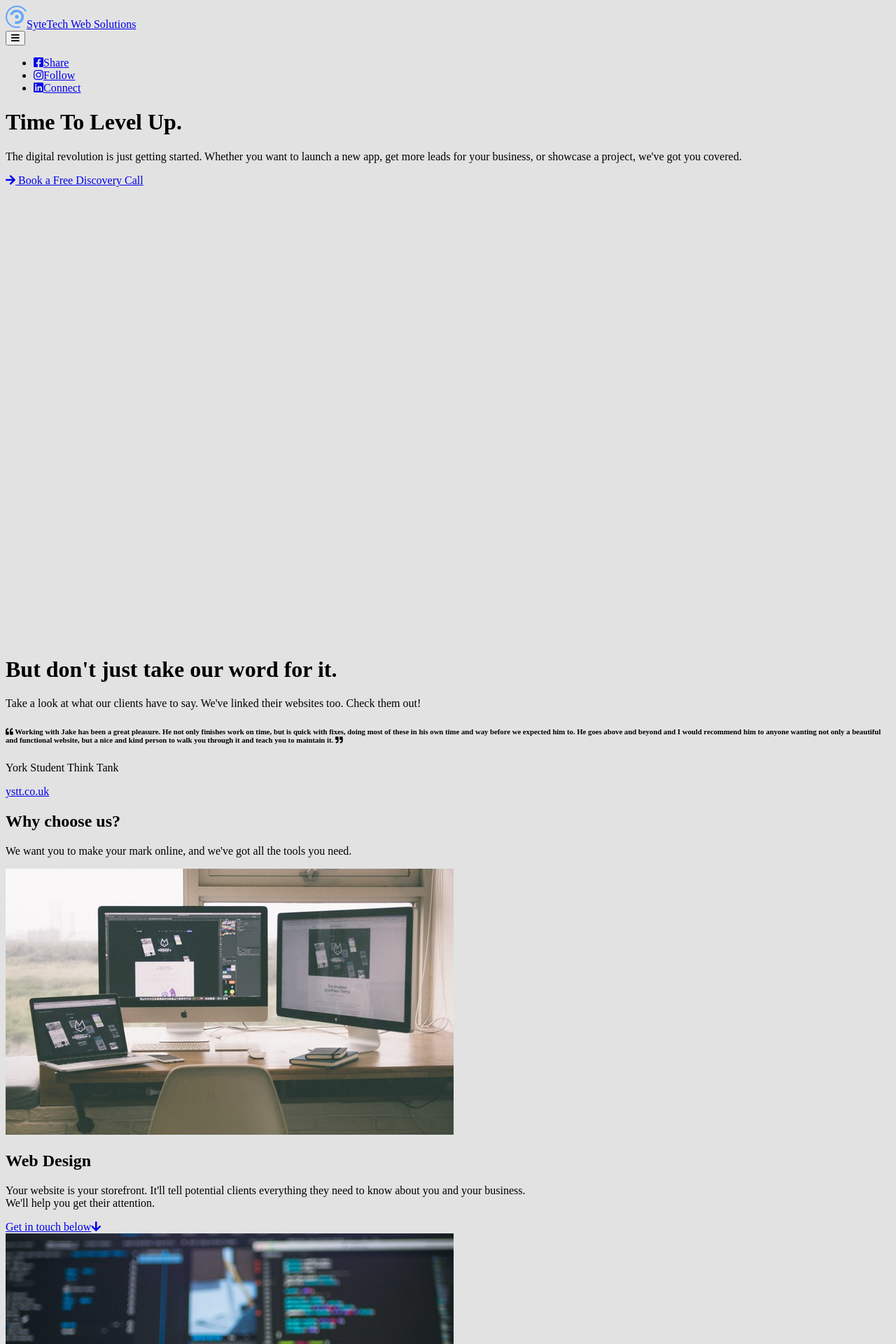
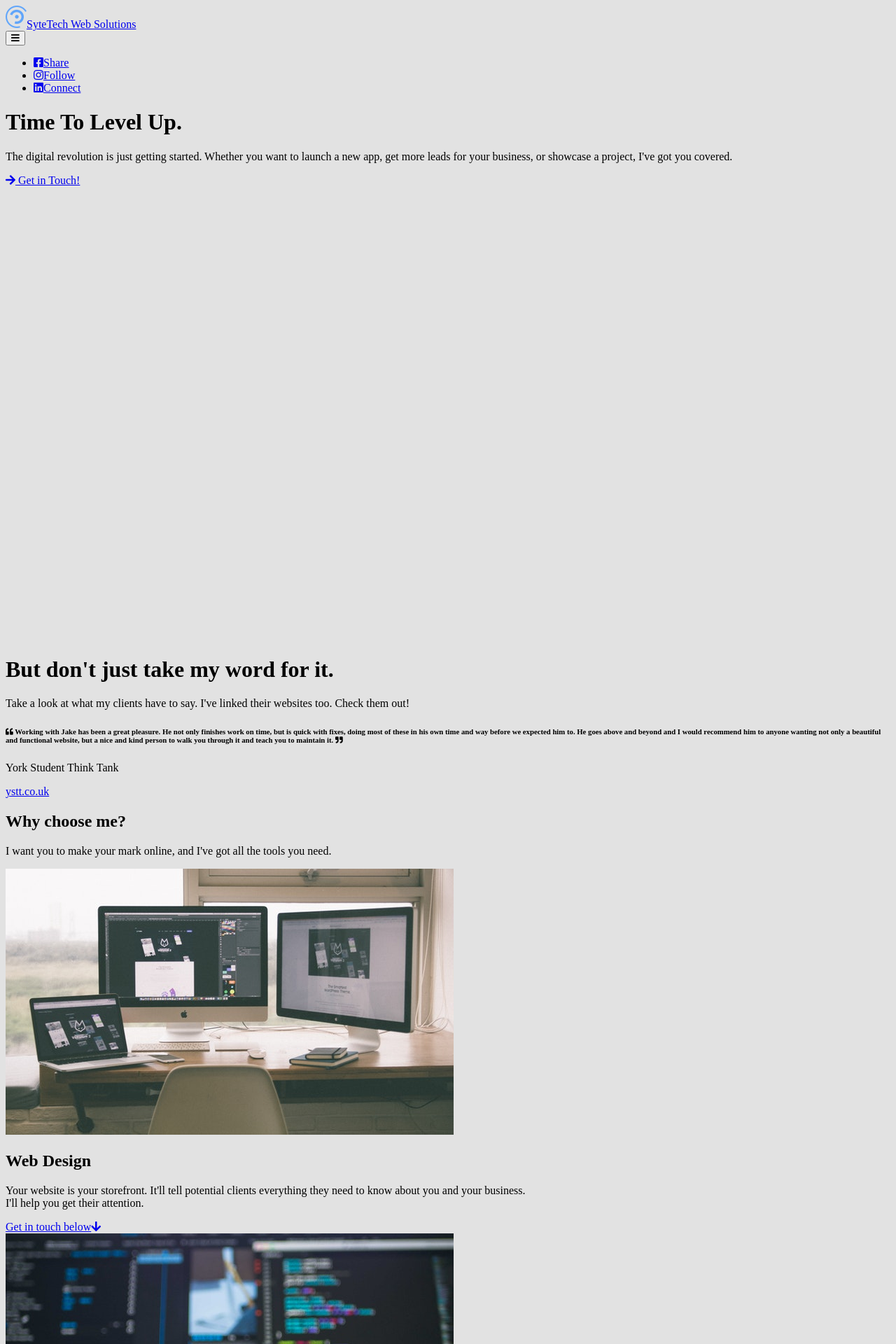
Before and after one commit to jacobkeay/sytetech-portfolio, a Next.js app: page / in a window 1280 px wide. Shown: the top 1920 px of the page at 70% size. Built offline with nearby package versions, Linux system fonts and the light colour scheme.

Commit message:
Reformat copy

```diff
--- a/components/Contact.js
+++ b/components/Contact.js
@@ -6,7 +6,7 @@ const Contact = () => {
   const [loading, setLoading] = useState(false);
   const [displaySuccess, setDisplaySuccess] = useState(false);
 
-  const sendEmail = async e => {
+  const sendEmail = async (e) => {
     e.preventDefault();
     setLoading(true);
 
@@ -34,7 +34,7 @@ const Contact = () => {
           </h1>
           <p className="lg:w-2/3 mx-auto leading-relaxed text-base">
             Need a new website? Ecommerce platform? Got a brilliant idea for a
-            new app? We can help.
+            new app? I can help.
           </p>
         </div>
         <div className="lg:w-1/2 md:w-2/3 mx-auto">
--- a/components/Gallery.js
+++ b/components/Gallery.js
@@ -7,11 +7,11 @@ const Gallery = () => {
       <div className="container px-5 pt-12 mx-auto">
         <div className="flex flex-col justify-center items-center text-center my-10 pb-6">
           <h1 className="font-semibold text-black text-4xl pt-10 pb-2">
-            Why choose us?
+            Why choose me?
           </h1>
           <p className="lg:w-2/3 mx-auto leading-relaxed text-base text-gray-600 pt-4">
-            We want you to make your mark online, and we've got all the tools
-            you need.
+            I want you to make your mark online, and I've got all the tools you
+            need.
           </p>
         </div>
         <div className="flex flex-wrap sm:-m-4 -mx-4 -mb-10 -mt-4">
@@ -29,7 +29,7 @@ const Gallery = () => {
             <p className="text-base leading-relaxed mt-2">
               Your website is your storefront. It'll tell potential clients
               everything they need to know about you and your business. <br />
-              We'll help you get their attention.
+              I'll help you get their attention.
             </p>
             <ScrollItem itemName={"contact"} />
           </div>
@@ -48,7 +48,7 @@ const Gallery = () => {
               So you've got a website, but can anyone find it? Without SEO -{" "}
               <em>Search Engine Optimisation</em> - you'll miss out on leads.
               <br />
-              Good SEO is vital for any business. We'll handle it for you.
+              Good SEO is vital for any business. I'll handle it for you.
             </p>
             <ScrollItem itemName={"contact"} />
           </div>
@@ -67,7 +67,7 @@ const Gallery = () => {
               Limitless marketing potential at your fingertips. Spread your
               message far and wide, or target a niche with laser focus.
               <br />
-              We'll put you in touch with your target audience.
+              I'll put you in touch with your target audience.
             </p>
             <ScrollItem itemName={"contact"} />
           </div>
--- a/components/Hero.js
+++ b/components/Hero.js
@@ -23,7 +23,7 @@ const Hero = () => {
               <p className="mt-4 py-5 text-lg text-white">
                 The digital revolution is just getting started. Whether you want
                 to launch a new app, get more leads for your business, or
-                showcase a project, we've got you covered.
+                showcase a project, I've got you covered.
               </p>
               <ScrollButton itemName={"contact"} />
             </div>
--- a/components/Navbar.js
+++ b/components/Navbar.js
@@ -1,6 +1,6 @@
 import { useState } from "react";
 
-const Navbar = props => {
+const Navbar = (props) => {
   const [navbarOpen, setNavbarOpen] = useState(false);
   return (
     <nav className="top-0 absolute z-50 w-full flex flex-wrap items-center justify-between px-2 py-3 navbar-expand-lg">
@@ -47,7 +47,7 @@ const Navbar = props => {
                     : "text-gray-800 hover:text-gray-600") +
                   " mx-3 my-4 lg:my-2 flex items-center text-xs uppercase font-bold"
                 }
-                href="#pablo"
+                href="#"
               >
                 <i className="text-blue-400 hover:text-blue-200 mouse transition ease-in duration-200 fab fa-facebook-square text-lg leading-lg" />
                 <span className="lg:hidden inline-block ml-2">Share</span>
@@ -62,7 +62,7 @@ const Navbar = props => {
                     : "text-gray-800 hover:text-gray-600") +
                   " mx-3 my-4 lg:my-2 flex items-center text-xs uppercase font-bold"
                 }
-                href="#pablo"
+                href="#"
               >
                 <i className="text-blue-400 hover:text-blue-200 mouse transition ease-in duration-200 fab fa-instagram text-lg leading-lg " />
                 <span className="lg:hidden inline-block ml-2">Follow</span>
--- a/components/ScrollButton.js
+++ b/components/ScrollButton.js
@@ -7,7 +7,7 @@ const ScrollButton = ({ itemName }) => {
     setAnchorTarget(document.getElementById(itemName));
   }, [itemName]);
 
-  const handleClick = event => {
+  const handleClick = (event) => {
     event.preventDefault();
     anchorTarget.scrollIntoView({ behavior: "smooth", block: "start" });
   };
@@ -19,7 +19,7 @@ const ScrollButton = ({ itemName }) => {
       onClick={handleClick}
       aria-label={`Scroll to ${itemName}`}
     >
-      <i className="fas fa-arrow-right"></i> Book a Free Discovery Call
+      <i className="fas fa-arrow-right"></i> Get in Touch!
     </a>
   );
 };
--- a/components/Testimonials.js
+++ b/components/Testimonials.js
@@ -5,11 +5,11 @@ const Testimonials = () => {
     <div className="container mx-auto px-4">
       <div className="flex flex-col justify-center items-center text-center my-10">
         <h1 className="font-semibold text-4xl pt-10 pb-2">
-          But don't just take our word for it.
+          But don't just take my word for it.
         </h1>
         <p className="lg:w-2/3 mx-auto leading-relaxed text-base text-gray-600 pt-4">
-          Take a look at what our clients have to say. We've linked their
-          websites too. Check them out!
+          Take a look at what my clients have to say. I've linked their websites
+          too. Check them out!
         </p>
       </div>
       <div className="flex flex-wrap justify-center">
```
